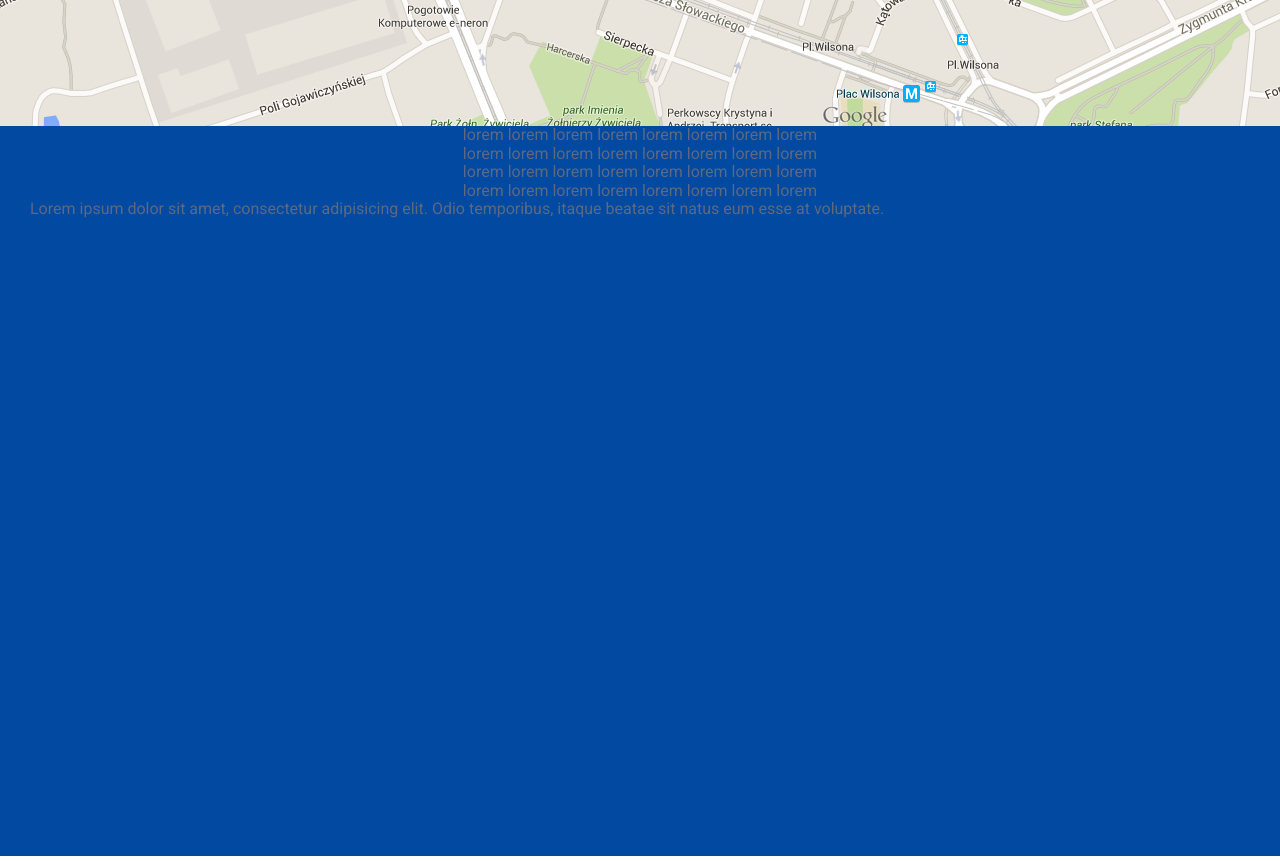
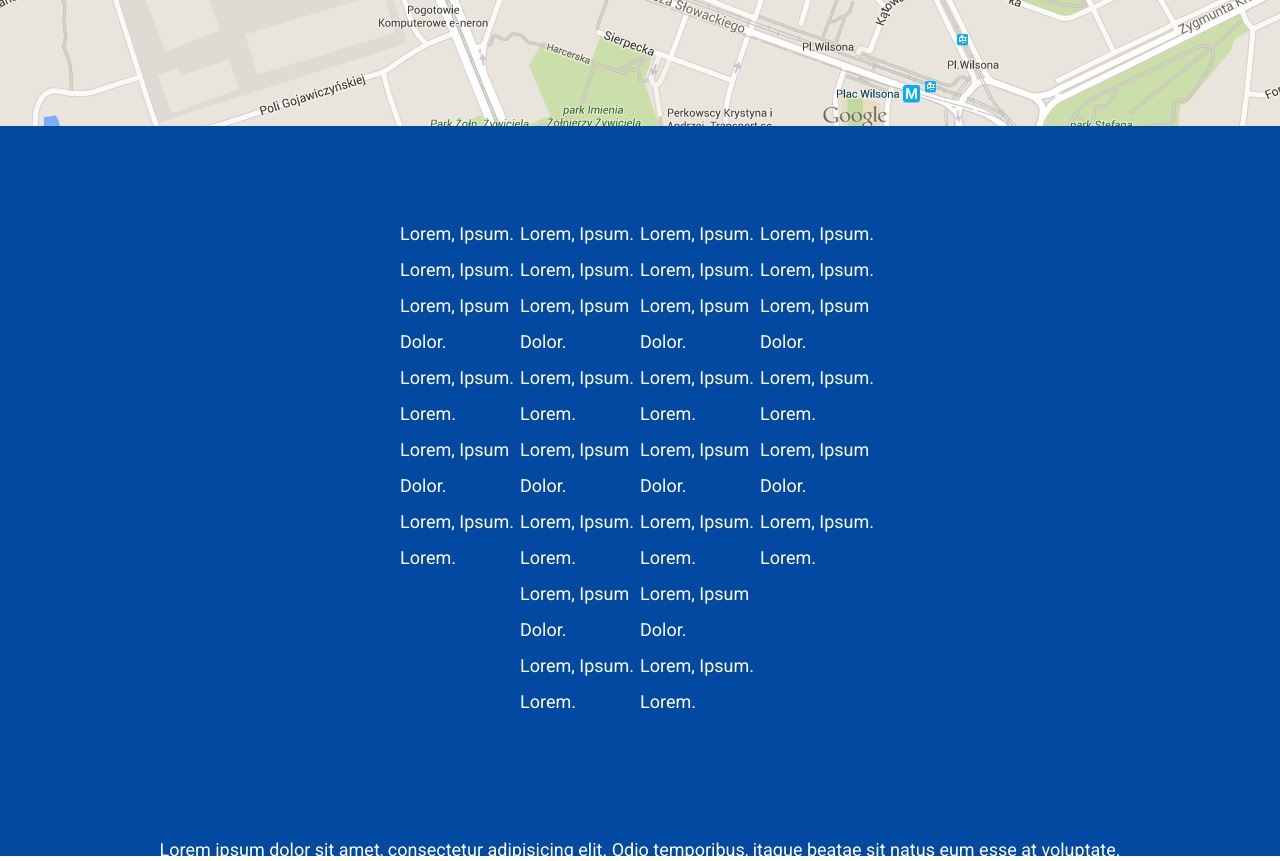
Before and after one commit to maksymilianMroz/1-psd-to-code, a plain HTML site: page index.html in a window 1280 px wide. Shown: the part 5220-6081 px from the top of the page. Drawn offline with Linux system fonts and the light colour scheme.

Commit message:
Done - w wolnej chwili dodam jakieś skrypty, które wzbogacą działanie strony

```diff
--- a/css/style.css
+++ b/css/style.css
@@ -536,22 +536,40 @@ section.google-maps {
  */
 
 
- footer.page-footer {
+footer.page-footer {
      height: 730px;
      width: 100%;
      background-color: #0149a1;
-     margin: 0 auto;
+}
 
- }
+.page-footer > .links {
+     display: flex;
+     justify-content: center;
+     padding-top: 90px;
+     margin: 0 400px;
+}
 
- section.links {
-     width: 100%;
+.link-columns {
+     line-height: 36px;
+     font-size: 18px;
+     width: 200px;
      display: flex;
      flex-flow: column;
-     align-items: center;
+     flex-wrap: wrap;
+     text-transform: capitalize;
+     flex-basis: 25%;
+}
 
- }
+.links .link-columns a {
+     color: #fff;
+}
 
- .link-columns a {
-     margin-top: 20px;
- }
+.page-footer p {
+     display: flex;
+     flex-direction: row-reverse;
+     align-items: flex-end;
+     justify-content: center;
+     padding-top: 120px;
+     font-size: 18px;
+     color: #fff;
+}
--- a/index.html
+++ b/index.html
@@ -157,44 +157,50 @@
      <footer class="page-footer">
           <section class="links">
                <div class="link-columns">
-                    <a href="#">lorem</a>
-                    <a href="#">lorem</a>
-                    <a href="#">lorem</a>
-                    <a href="#">lorem</a>
-                    <a href="#">lorem</a>
-                    <a href="#">lorem</a>
-                    <a href="#">lorem</a>
-                    <a href="#">lorem</a>
+                    <a href="#">Lorem, ipsum.</a>
+                    <a href="#">Lorem, ipsum.</a>
+                    <a href="#">Lorem, ipsum dolor.</a>
+                    <a href="#">Lorem, ipsum.</a>
+                    <a href="#">Lorem.</a>
+                    <a href="#">Lorem, ipsum dolor.</a>
+                    <a href="#">Lorem, ipsum.</a>
+                    <a href="#">Lorem.</a>
                </div>
                <div class="link-columns">
-                    <a href="#">lorem</a>
-                    <a href="#">lorem</a>
-                    <a href="#">lorem</a>
-                    <a href="#">lorem</a>
-                    <a href="#">lorem</a>
-                    <a href="#">lorem</a>
-                    <a href="#">lorem</a>
-                    <a href="#">lorem</a>
+                    <a href="#">Lorem, ipsum.</a>
+                    <a href="#">Lorem, ipsum.</a>
+                    <a href="#">Lorem, ipsum dolor.</a>
+                    <a href="#">Lorem, ipsum.</a>
+                    <a href="#">Lorem.</a>
+                    <a href="#">Lorem, ipsum dolor.</a>
+                    <a href="#">Lorem, ipsum.</a>
+                    <a href="#">Lorem.</a>
+                    <a href="#">Lorem, ipsum dolor.</a>
+                    <a href="#">Lorem, ipsum.</a>
+                    <a href="#">Lorem.</a>
                </div>
                <div class="link-columns">
-                    <a href="#">lorem</a>
-                    <a href="#">lorem</a>
-                    <a href="#">lorem</a>
-                    <a href="#">lorem</a>
-                    <a href="#">lorem</a>
-                    <a href="#">lorem</a>
-                    <a href="#">lorem</a>
-                    <a href="#">lorem</a>
+                    <a href="#">Lorem, ipsum.</a>
+                    <a href="#">Lorem, ipsum.</a>
+                    <a href="#">Lorem, ipsum dolor.</a>
+                    <a href="#">Lorem, ipsum.</a>
+                    <a href="#">Lorem.</a>
+                    <a href="#">Lorem, ipsum dolor.</a>
+                    <a href="#">Lorem, ipsum.</a>
+                    <a href="#">Lorem.</a>
+                    <a href="#">Lorem, ipsum dolor.</a>
+                    <a href="#">Lorem, ipsum.</a>
+                    <a href="#">Lorem.</a>
                </div>
                <div class="link-columns">
-                    <a href="#">lorem</a>
-                    <a href="#">lorem</a>
-                    <a href="#">lorem</a>
-                    <a href="#">lorem</a>
-                    <a href="#">lorem</a>
-                    <a href="#">lorem</a>
-                    <a href="#">lorem</a>
-                    <a href="#">lorem</a>
+                    <a href="#">Lorem, ipsum.</a>
+                    <a href="#">Lorem, ipsum.</a>
+                    <a href="#">Lorem, ipsum dolor.</a>
+                    <a href="#">Lorem, ipsum.</a>
+                    <a href="#">Lorem.</a>
+                    <a href="#">Lorem, ipsum dolor.</a>
+                    <a href="#">Lorem, ipsum.</a>
+                    <a href="#">Lorem.</a>
                </div>
           </section>
           <p>Lorem ipsum dolor sit amet, consectetur adipisicing elit. Odio temporibus, itaque beatae sit natus eum esse at voluptate.</p>
```
